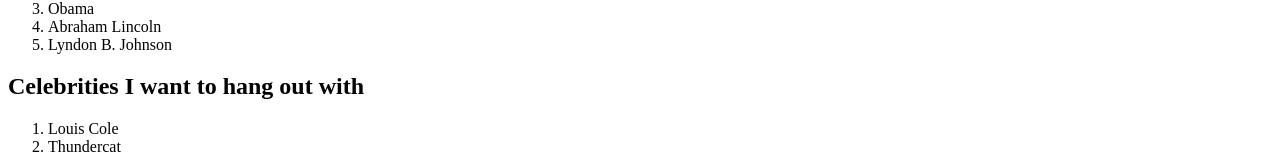
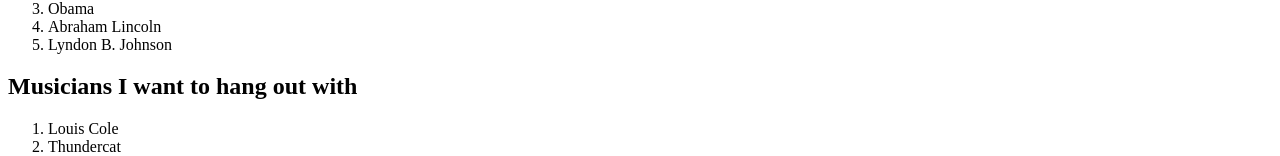
Before and after one commit to matthillial/gdes2342, a plain HTML site: page ex_02.html in a window 1280 px wide. Shown: the part 679-835 px from the top of the page. Drawn offline with Linux system fonts and the light colour scheme.

Commit message:
Update ex_02.html

```diff
--- a/ex_02.html
+++ b/ex_02.html
@@ -40,7 +40,7 @@
     <li>Lyndon B. Johnson</li>
   </ol>
 
-  <h2>Celebrities I want to hang out with</h2>
+  <h2>Musicians I want to hang out with</h2>
   <ol>
     <li>Louis Cole</li>
     <li>Thundercat</li>
```
